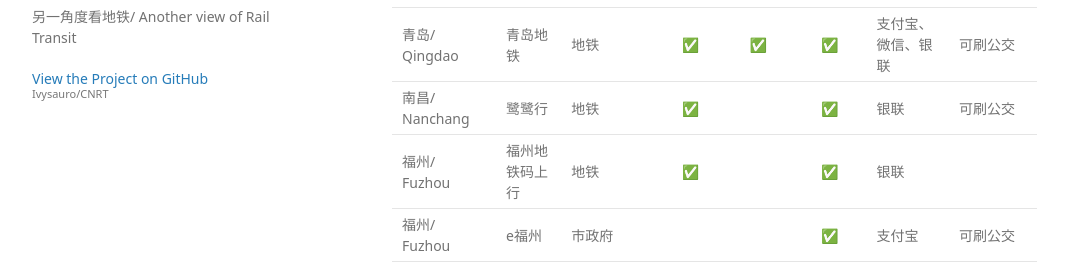
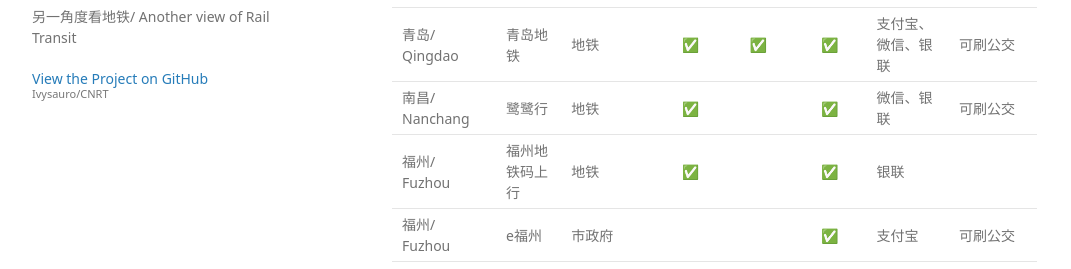
Before and after one commit to Ivysauro/CNRT, a Jekyll site: the page built from data/General Operations.md, in a window 1280 px wide and 900 px high, scrolled down 7814 px. Shown: the part 172-441 px from the top of the window, without its empty margins (178-1249 px from the left). Built offline with Jekyll 4.4.1, drawn with Linux system fonts in a browser that asks for light colours; some web fonts are replaced; our own code applies the rules of GitHub Pages for plain Markdown files; a script that is not in the unit is left out.

Commit message:
🍊更新南昌数据

```diff
--- a/data/General Operations.md
+++ b/data/General Operations.md
@@ -188,7 +188,7 @@
 | 宁波/ Ningbo | 宁波地铁 | 地铁 | ✅ | | ✅ | 银联 |
 | 无锡/ Wuxi | 码上行 | 地铁 | ✅ | | ✅ | 支付宝、银联、苏宁 |
 | 青岛/ Qingdao | 青岛地铁 | 地铁 | ✅ |✅ | ✅ | 支付宝、微信、银联 | 可刷公交 |
-| 南昌/ Nanchang | 鹭鹭行 | 地铁 | ✅ | | ✅ | 银联 | 可刷公交 |
+| 南昌/ Nanchang | 鹭鹭行 | 地铁 | ✅ | | ✅ | 微信、银联 | 可刷公交 |
 | 福州/ Fuzhou | 福州地铁码上行 | 地铁 | ✅ | | ✅ | 银联 |
 | 福州/ Fuzhou | e福州 | 市政府 | | | ✅ | 支付宝 | 可刷公交 |
 | 东莞/ Dongguan | 东莞通 | 通卡 | | | ✅ | 银联 | 可刷公交 |
```
